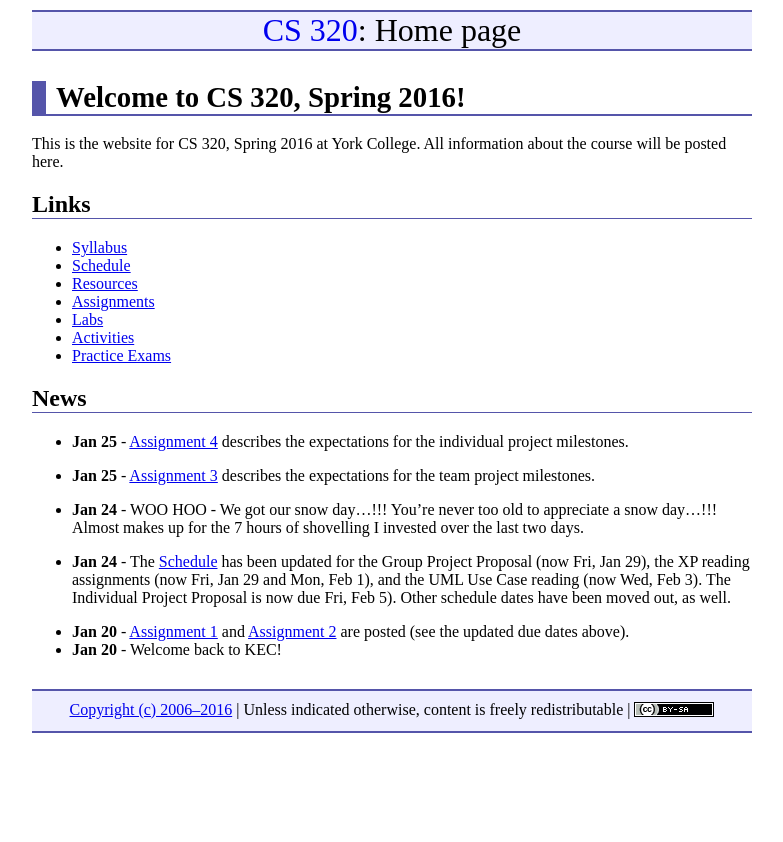
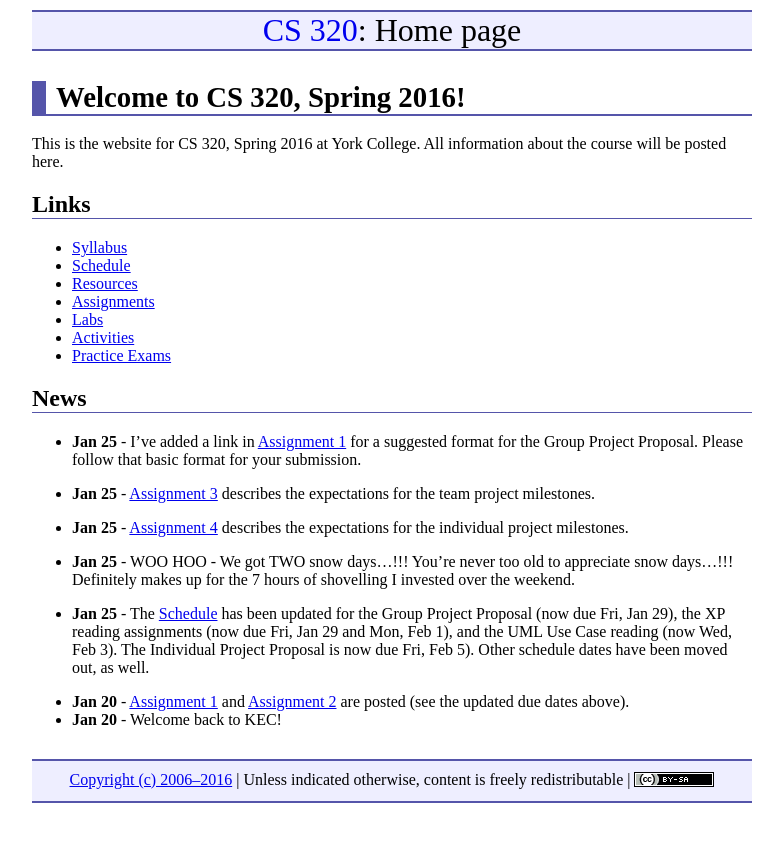
Before and after one commit to ycpcs/cs320-spring2016, a Jekyll site: the page built from index.md, in a window 1280 px wide. Shown: the top 842 px of the page, without its empty margins (248-1031 px from the left). Built offline with Jekyll 4.4.1, drawn with Linux system fonts in a browser that asks for light colours; Markdown is read by kramdown in place of the engine named in the settings.

Commit message:
updated 'News'

```diff
--- a/index.md
+++ b/index.md
@@ -34,12 +34,13 @@ All information about the course will be posted here.
 * **Feb 1** - [Assignment 5](assign/assign05.html) is due Monday, Feb 8th by 11:59 PM.
 
 ­-->
+* **Jan 25** - I've added a link in [Assignment 1](assign/assign01.html) for a suggested format for the Group Project Proposal.  Please follow that basic format for your submission.
+
+* **Jan 25** - [Assignment 3](assign/assign03.html) describes the expectations for the team project milestones.
 * **Jan 25** - [Assignment 4](assign/assign04.html) describes the expectations for the individual project milestones.
 
-* **Jan 25** - [Assignment 3](assign/assign03.html) describes the expectations for the team project milestones.
-
-* **Jan 24** - WOO HOO - We got our snow day...!!!  You're never too old to appreciate a snow day...!!!  Almost makes up for the 7 hours of shovelling I invested over the last two days.
-* **Jan 24** - The [Schedule](schedule.html) has been updated for the Group Project Proposal (now Fri, Jan 29), the XP reading assignments (now Fri, Jan 29 and Mon, Feb 1), and the UML Use Case reading (now Wed, Feb 3). The Individual Project Proposal is now due Fri, Feb 5). Other schedule dates have been moved out, as well.
+* **Jan 25** - WOO HOO - We got TWO snow days...!!!  You're never too old to appreciate snow days...!!!  Definitely makes up for the 7 hours of shovelling I invested over the weekend.
+* **Jan 25** - The [Schedule](schedule.html) has been updated for the Group Project Proposal (now due Fri, Jan 29), the XP reading assignments (now due Fri, Jan 29 and Mon, Feb 1), and the UML Use Case reading (now Wed, Feb 3). The Individual Project Proposal is now due Fri, Feb 5). Other schedule dates have been moved out, as well.
 
 * **Jan 20** - [Assignment 1](assign/assign01.html) and [Assignment 2](assign/assign02.html) are posted (see the updated due dates above).
 * **Jan 20** - Welcome back to KEC!
```
Also changed, not shown: assign/assign01.md (+1 -1 lines).
